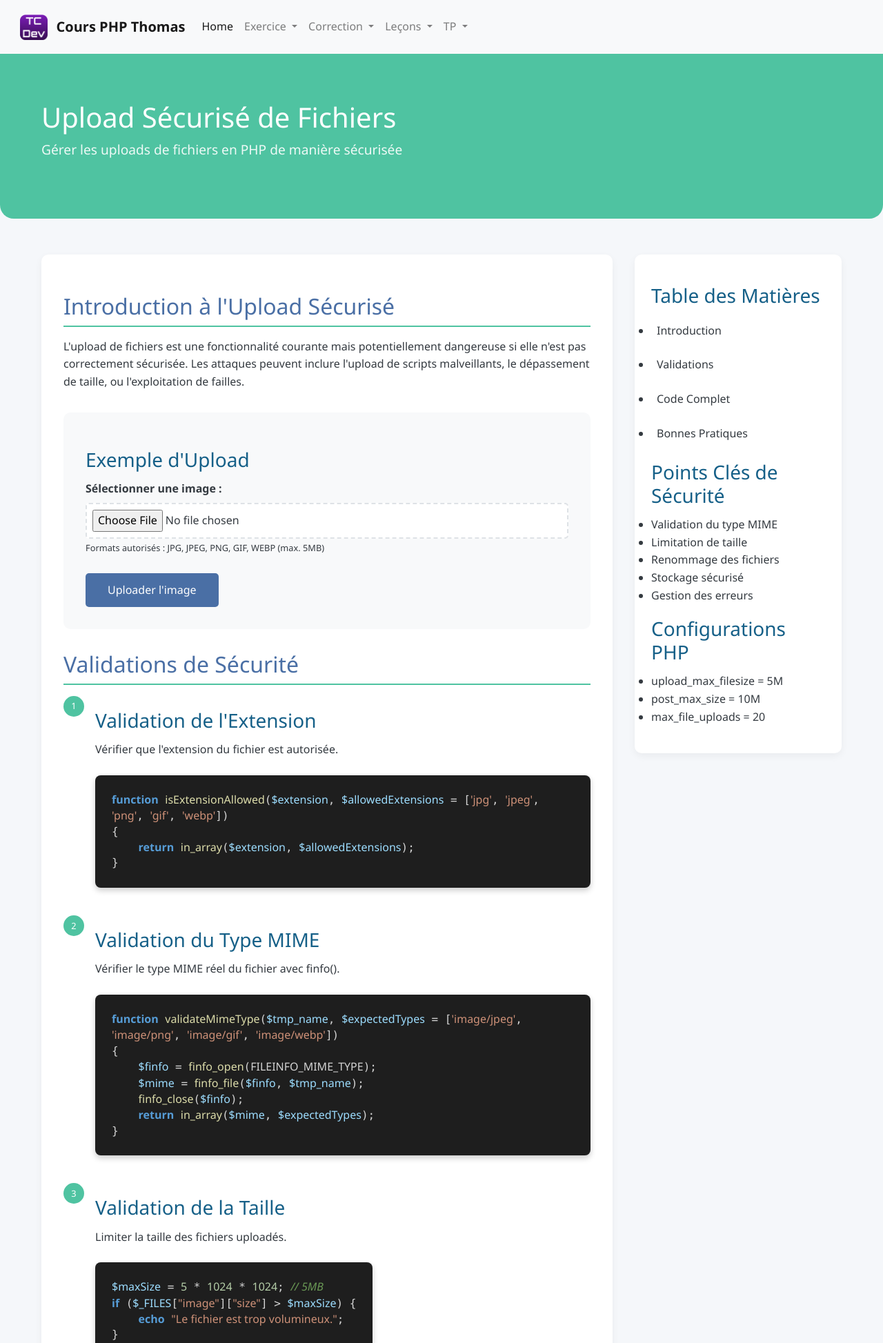
After one commit to Thomasn9/Cours-PHP, a PHP site: page /lessons/upload_fichier.php in a window 1280 px wide. The commit adds this page. Shown: the top 1947 px of the page at 69% size. Run offline with PHP 8.4, Linux system fonts and the light colour scheme; some libraries are stand-ins or nearby versions.

Commit message:
ajout lecons upload fichier

```diff
--- /dev/null
+++ b/lessons/upload_fichier.php
@@ -0,0 +1,569 @@
+<?php
+include "../views/view_header.php";
+include '../vendor/autoload.php';
+
+/**
+ * Méthode qui retourne l'extension d'un fichier
+ * @param string $file nom du fichier
+ * @return string extension du fichier
+ */
+function getFileExtension($file)
+{
+    return strtolower(substr(strrchr($file, '.'), 1));
+}
+
+/**
+ * Méthode qui vérifie si une extension est autorisée
+ * @param string $extension extension du fichier
+ * @param array $allowedExtensions tableau des extensions autorisées
+ * @return bool true si l'extension est autorisée
+ */
+function isExtensionAllowed($extension, $allowedExtensions = ['jpg', 'jpeg', 'png', 'gif', 'webp'])
+{
+    return in_array($extension, $allowedExtensions);
+}
+
+/**
+ * Méthode qui valide le type MIME d'un fichier
+ * @param string $tmp_name chemin temporaire du fichier
+ * @param string $expectedType type MIME attendu
+ * @return bool true si le type MIME est valide
+ */
+function validateMimeType($tmp_name, $expectedTypes = ['image/jpeg', 'image/png', 'image/gif', 'image/webp'])
+{
+    $finfo = finfo_open(FILEINFO_MIME_TYPE);
+    $mime = finfo_file($finfo, $tmp_name);
+    finfo_close($finfo);
+
+    return in_array($mime, $expectedTypes);
+}
+
+$uploadMessage = '';
+$uploadSuccess = false;
+
+if (isset($_POST["submit"]) && isset($_FILES["image"])) {
+    $old_name = $_FILES["image"]["name"];
+    $tmp_name = $_FILES["image"]["tmp_name"];
+    $size = $_FILES["image"]["size"];
+    $error = $_FILES["image"]["error"];
+
+    // Vérifier s'il n'y a pas d'erreur d'upload
+    if ($error !== UPLOAD_ERR_OK) {
+        switch ($error) {
+            case UPLOAD_ERR_INI_SIZE:
+            case UPLOAD_ERR_FORM_SIZE:
+                $uploadMessage = "Le fichier est trop volumineux.";
+                break;
+            case UPLOAD_ERR_PARTIAL:
+                $uploadMessage = "Le fichier n'a été que partiellement uploadé.";
+                break;
+            case UPLOAD_ERR_NO_FILE:
+                $uploadMessage = "Aucun fichier n'a été uploadé.";
+                break;
+            default:
+                $uploadMessage = "Erreur lors de l'upload du fichier.";
+                break;
+        }
+    } else {
+        $ext = getFileExtension($old_name);
+        $new_name = uniqid("img_") . "." . $ext;
+
+        // Définir le répertoire de destination
+        $uploadDir = "../public/asset/";
+
+        // Vérifier si le répertoire existe, sinon le créer
+        if (!is_dir($uploadDir)) {
+            mkdir($uploadDir, 0755, true);
+        }
+
+        $maxSize = 5 * 1024 * 1024; // 5MB
+
+        // Validation de la taille
+        if ($size > $maxSize) {
+            $uploadMessage = "Le fichier est trop volumineux (max: 5MB).";
+        }
+        // Validation de l'extension - CORRECTION : utiliser && au lieu de ||
+        else if (!isExtensionAllowed($ext, ['jpg', 'jpeg', 'png', 'gif', 'webp'])) {
+            $uploadMessage = "Le format de fichier n'est pas autorisé.";
+        }
+        // Validation du type MIME
+        else if (!validateMimeType($tmp_name)) {
+            $uploadMessage = "Le type de fichier n'est pas valide.";
+        }
+        // Vérifier si le fichier est une image réelle
+        else if (!getimagesize($tmp_name)) {
+            $uploadMessage = "Le fichier n'est pas une image valide.";
+        }
+        // Vérifier les caractères spéciaux dans le nom
+        else if (preg_match('/[^\w\.\-]/', $old_name)) {
+            $uploadMessage = "Le nom du fichier contient des caractères non autorisés.";
+        }
+        // Toutes les validations sont passées
+        else {
+            $destination = $uploadDir . $new_name;
+
+            // Déplacer le fichier uploadé
+            if (move_uploaded_file($tmp_name, $destination)) {
+                $uploadMessage = "Fichier uploadé avec succès : " . $new_name;
+                $uploadSuccess = true;
+
+                // Appliquer des permissions sécurisées
+                chmod($destination, 0644);
+            } else {
+                $uploadMessage = "Erreur lors du déplacement du fichier.";
+            }
+        }
+    }
+}
+?>
+
+<!DOCTYPE html>
+<html lang="fr">
+
+<head>
+    <meta charset="UTF-8">
+    <meta name="viewport" content="width=device-width, initial-scale=1.0">
+    <title>Upload Sécurisé de Fichiers</title>
+    <style>
+        :root {
+            --primary: #4a6fa5;
+            --secondary: #166088;
+            --accent: #4fc3a1;
+            --light: #f8f9fa;
+            --dark: #343a40;
+            --success: #28a745;
+            --warning: #ffc107;
+            --danger: #dc3545;
+        }
+
+        * {
+            margin: 0;
+            padding: 0;
+            box-sizing: border-box;
+            font-family: 'Segoe UI', Tahoma, Geneva, Verdana, sans-serif;
+        }
+
+        body {
+            background-color: #f5f7fa;
+            color: var(--dark);
+            line-height: 1.6;
+        }
+
+        .container {
+            max-width: 1200px;
+            margin: 0 auto;
+            padding: 20px;
+        }
+
+        .course-header {
+            background: var(--accent);
+            color: white;
+            padding: 3rem 0;
+            margin-bottom: 2rem;
+            border-radius: 0 0 20px 20px;
+        }
+
+        h1 {
+            font-size: 2.5rem;
+            margin-bottom: 0.5rem;
+        }
+
+        .subtitle {
+            font-size: 1.2rem;
+            opacity: 0.9;
+        }
+
+        .content-grid {
+            display: grid;
+            grid-template-columns: 1fr 300px;
+            gap: 2rem;
+        }
+
+        @media (max-width: 768px) {
+            .content-grid {
+                grid-template-columns: 1fr;
+            }
+        }
+
+        .main-content {
+            background: white;
+            border-radius: 10px;
+            padding: 2rem;
+            box-shadow: 0 4px 12px rgba(0, 0, 0, 0.05);
+        }
+
+        .sidebar {
+            background: white;
+            border-radius: 10px;
+            padding: 1.5rem;
+            box-shadow: 0 4px 12px rgba(0, 0, 0, 0.05);
+            height: fit-content;
+        }
+
+        h2 {
+            color: var(--primary);
+            margin: 1.5rem 0 1rem;
+            padding-bottom: 0.5rem;
+            border-bottom: 2px solid var(--accent);
+        }
+
+        h3 {
+            color: var(--secondary);
+            margin: 1.2rem 0 0.8rem;
+        }
+
+        p {
+            margin-bottom: 1rem;
+        }
+
+        .code-block {
+            background: #1e1e1e;
+            color: #d4d4d4;
+            padding: 1.5rem;
+            border-radius: 8px;
+            margin: 1.5rem 0;
+            overflow-x: auto;
+            font-family: 'Consolas', 'Courier New', monospace;
+            line-height: 1.4;
+            box-shadow: 0 4px 8px rgba(0, 0, 0, 0.2);
+        }
+
+        .code-comment {
+            color: #6a9955;
+            font-style: italic;
+        }
+
+        .code-keyword {
+            color: #569cd6;
+            font-weight: bold;
+        }
+
+        .code-string {
+            color: #ce9178;
+        }
+
+        .code-variable {
+            color: #9cdcfe;
+        }
+
+        .code-function {
+            color: #dcdcaa;
+        }
+
+        .code-number {
+            color: #b5cea8;
+        }
+
+        .upload-form {
+            background: var(--light);
+            padding: 2rem;
+            border-radius: 10px;
+            margin: 2rem 0;
+        }
+
+        .form-group {
+            margin-bottom: 1.5rem;
+        }
+
+        label {
+            display: block;
+            margin-bottom: 0.5rem;
+            font-weight: bold;
+        }
+
+        input[type="file"] {
+            width: 100%;
+            padding: 0.5rem;
+            border: 2px dashed #dee2e6;
+            border-radius: 5px;
+            background: white;
+        }
+
+        button {
+            background: var(--primary);
+            color: white;
+            padding: 0.75rem 2rem;
+            border: none;
+            border-radius: 5px;
+            cursor: pointer;
+            font-size: 1rem;
+        }
+
+        button:hover {
+            background: var(--secondary);
+        }
+
+        .message {
+            padding: 1rem;
+            border-radius: 5px;
+            margin: 1rem 0;
+        }
+
+        .message.success {
+            background: #d4edda;
+            color: #155724;
+            border: 1px solid #c3e6cb;
+        }
+
+        .message.error {
+            background: #f8d7da;
+            color: #721c24;
+            border: 1px solid #f5c6cb;
+        }
+
+        .note {
+            background: #fff9e6;
+            border-left: 4px solid var(--warning);
+            padding: 1rem;
+            margin: 1rem 0;
+            border-radius: 0 4px 4px 0;
+        }
+
+        .tip {
+            background: #e8f4fd;
+            border-left: 4px solid var(--primary);
+            padding: 1rem;
+            margin: 1rem 0;
+            border-radius: 0 4px 4px 0;
+        }
+
+        .warning {
+            background: #ffeaea;
+            border-left: 4px solid var(--danger);
+            padding: 1rem;
+            margin: 1rem 0;
+            border-radius: 0 4px 4px 0;
+        }
+
+        .security-item {
+            display: flex;
+            align-items: flex-start;
+            margin: 1rem 0;
+        }
+
+        .security-icon {
+            background: var(--accent);
+            color: white;
+            width: 30px;
+            height: 30px;
+            border-radius: 50%;
+            display: flex;
+            align-items: center;
+            justify-content: center;
+            margin-right: 1rem;
+            flex-shrink: 0;
+            font-size: 0.8rem;
+        }
+
+        .table-of-contents {
+            list-style-type: none;
+        }
+
+        .table-of-contents li {
+            margin-bottom: 0.5rem;
+        }
+
+        .table-of-contents a {
+            color: var(--dark);
+            text-decoration: none;
+            display: block;
+            padding: 0.5rem;
+            border-radius: 4px;
+            transition: background 0.3s;
+        }
+
+        .table-of-contents a:hover {
+            background: var(--light);
+            color: var(--primary);
+        }
+
+        footer {
+            text-align: center;
+            margin-top: 3rem;
+            padding: 1.5rem;
+            color: #6c757d;
+            border-top: 1px solid #dee2e6;
+        }
+    </style>
+</head>
+
+<body>
+    <header class="course-header">
+        <div class="container">
+            <h1>Upload Sécurisé de Fichiers</h1>
+            <p class="subtitle">Gérer les uploads de fichiers en PHP de manière sécurisée</p>
+        </div>
+    </header>
+
+    <div class="container">
+        <div class="content-grid">
+            <main class="main-content">
+                <section id="introduction">
+                    <h2>Introduction à l'Upload Sécurisé</h2>
+                    <p>L'upload de fichiers est une fonctionnalité courante mais potentiellement dangereuse si elle n'est pas correctement sécurisée. Les attaques peuvent inclure l'upload de scripts malveillants, le dépassement de taille, ou l'exploitation de failles.</p>
+
+                    <div class="upload-form">
+                        <h3>Exemple d'Upload</h3>
+                        <?php if ($uploadMessage): ?>
+                            <div class="message <?php echo $uploadSuccess ? 'success' : 'error'; ?>">
+                                <?php echo $uploadMessage; ?>
+                            </div>
+                        <?php endif; ?>
+
+                        <form action="" method="post" enctype="multipart/form-data">
+                            <div class="form-group">
+                                <label for="image">Sélectionner une image :</label>
+                                <input type="file" name="image" id="image" accept="image/jpeg,image/png,image/gif,image/webp" required>
+                                <small>Formats autorisés : JPG, JPEG, PNG, GIF, WEBP (max. 5MB)</small>
+                            </div>
+                            <button type="submit" name="submit">Uploader l'image</button>
+                        </form>
+                    </div>
+                </section>
+
+                <section id="validations">
+                    <h2>Validations de Sécurité</h2>
+
+                    <div class="security-item">
+                        <div class="security-icon">1</div>
+                        <div>
+                            <h3>Validation de l'Extension</h3>
+                            <p>Vérifier que l'extension du fichier est autorisée.</p>
+                            <div class="code-block">
+                                <span class="code-keyword">function</span> <span class="code-function">isExtensionAllowed</span>(<span class="code-variable">$extension</span>, <span class="code-variable">$allowedExtensions</span> = [<span class="code-string">'jpg'</span>, <span class="code-string">'jpeg'</span>, <span class="code-string">'png'</span>, <span class="code-string">'gif'</span>, <span class="code-string">'webp'</span>])<br>
+                                {<br>
+                                &nbsp;&nbsp;&nbsp;&nbsp;<span class="code-keyword">return</span> <span class="code-function">in_array</span>(<span class="code-variable">$extension</span>, <span class="code-variable">$allowedExtensions</span>);<br>
+                                }
+                            </div>
+                        </div>
+                    </div>
+
+                    <div class="security-item">
+                        <div class="security-icon">2</div>
+                        <div>
+                            <h3>Validation du Type MIME</h3>
+                            <p>Vérifier le type MIME réel du fichier avec finfo().</p>
+                            <div class="code-block">
+                                <span class="code-keyword">function</span> <span class="code-function">validateMimeType</span>(<span class="code-variable">$tmp_name</span>, <span class="code-variable">$expectedTypes</span> = [<span class="code-string">'image/jpeg'</span>, <span class="code-string">'image/png'</span>, <span class="code-string">'image/gif'</span>, <span class="code-string">'image/webp'</span>])<br>
+                                {<br>
+                                &nbsp;&nbsp;&nbsp;&nbsp;<span class="code-variable">$finfo</span> = <span class="code-function">finfo_open</span>(<span class="code-class">FILEINFO_MIME_TYPE</span>);<br>
+                                &nbsp;&nbsp;&nbsp;&nbsp;<span class="code-variable">$mime</span> = <span class="code-function">finfo_file</span>(<span class="code-variable">$finfo</span>, <span class="code-variable">$tmp_name</span>);<br>
+                                &nbsp;&nbsp;&nbsp;&nbsp;<span class="code-function">finfo_close</span>(<span class="code-variable">$finfo</span>);<br>
+                                &nbsp;&nbsp;&nbsp;&nbsp;<span class="code-keyword">return</span> <span class="code-function">in_array</span>(<span class="code-variable">$mime</span>, <span class="code-variable">$expectedTypes</span>);<br>
+                                }
+                            </div>
+                        </div>
+                    </div>
+
+                    <div class="security-item">
+                        <div class="security-icon">3</div>
+                        <div>
+                            <h3>Validation de la Taille</h3>
+                            <p>Limiter la taille des fichiers uploadés.</p>
+                            <div class="code-block">
+                                <span class="code-variable">$maxSize</span> = <span class="code-number">5</span> * <span class="code-number">1024</span> * <span class="code-number">1024</span>; <span class="code-comment">// 5MB</span><br>
+                                <span class="code-keyword">if</span> (<span class="code-variable">$_FILES</span>[<span class="code-string">"image"</span>][<span class="code-string">"size"</span>] &gt; <span class="code-variable">$maxSize</span>) {<br>
+                                &nbsp;&nbsp;&nbsp;&nbsp;<span class="code-keyword">echo</span> <span class="code-string">"Le fichier est trop volumineux."</span>;<br>
+                                }
+                            </div>
+                        </div>
+                    </div>
+                </section>
+
+                <section id="code-complet">
+                    <h2>Code Complet Sécurisé</h2>
+                    <div class="code-block">
+                        <span class="code-comment">// Vérification de l'upload</span><br>
+                        <span class="code-keyword">if</span> (<span class="code-function">isset</span>(<span class="code-variable">$_POST</span>[<span class="code-string">"submit"</span>]) &amp;&amp; <span class="code-function">isset</span>(<span class="code-variable">$_FILES</span>[<span class="code-string">"image"</span>])) {<br>
+                        &nbsp;&nbsp;&nbsp;&nbsp;<span class="code-variable">$old_name</span> = <span class="code-variable">$_FILES</span>[<span class="code-string">"image"</span>][<span class="code-string">"name"</span>];<br>
+                        &nbsp;&nbsp;&nbsp;&nbsp;<span class="code-variable">$tmp_name</span> = <span class="code-variable">$_FILES</span>[<span class="code-string">"image"</span>][<span class="code-string">"tmp_name"</span>];<br>
+                        &nbsp;&nbsp;&nbsp;&nbsp;<span class="code-variable">$size</span> = <span class="code-variable">$_FILES</span>[<span class="code-string">"image"</span>][<span class="code-string">"size"</span>];<br>
+                        <br>
+                        &nbsp;&nbsp;&nbsp;&nbsp;<span class="code-variable">$ext</span> = <span class="code-function">getFileExtension</span>(<span class="code-variable">$old_name</span>);<br>
+                        &nbsp;&nbsp;&nbsp;&nbsp;<span class="code-variable">$new_name</span> = <span class="code-function">uniqid</span>(<span class="code-string">"img_"</span>) . <span class="code-string">"."</span> . <span class="code-variable">$ext</span>;<br>
+                        <br>
+                        &nbsp;&nbsp;&nbsp;&nbsp;<span class="code-variable">$maxSize</span> = <span class="code-number">5</span> * <span class="code-number">1024</span> * <span class="code-number">1024</span>; <span class="code-comment">// 5MB</span><br>
+                        <br>
+                        &nbsp;&nbsp;&nbsp;&nbsp;<span class="code-comment">// Validations multiples</span><br>
+                        &nbsp;&nbsp;&nbsp;&nbsp;<span class="code-keyword">if</span> (<span class="code-variable">$size</span> &gt; <span class="code-variable">$maxSize</span>) {<br>
+                        &nbsp;&nbsp;&nbsp;&nbsp;&nbsp;&nbsp;&nbsp;&nbsp;<span class="code-variable">$uploadMessage</span> = <span class="code-string">"Le fichier est trop volumineux."</span>;<br>
+                        &nbsp;&nbsp;&nbsp;&nbsp;} <span class="code-keyword">else if</span> (!<span class="code-function">isExtensionAllowed</span>(<span class="code-variable">$ext</span>)) {<br>
+                        &nbsp;&nbsp;&nbsp;&nbsp;&nbsp;&nbsp;&nbsp;&nbsp;<span class="code-variable">$uploadMessage</span> = <span class="code-string">"Format non autorisé."</span>;<br>
+                        &nbsp;&nbsp;&nbsp;&nbsp;} <span class="code-keyword">else if</span> (!<span class="code-function">validateMimeType</span>(<span class="code-variable">$tmp_name</span>)) {<br>
+                        &nbsp;&nbsp;&nbsp;&nbsp;&nbsp;&nbsp;&nbsp;&nbsp;<span class="code-variable">$uploadMessage</span> = <span class="code-string">"Type MIME invalide."</span>;<br>
+                        &nbsp;&nbsp;&nbsp;&nbsp;} <span class="code-keyword">else</span> {<br>
+                        &nbsp;&nbsp;&nbsp;&nbsp;&nbsp;&nbsp;&nbsp;&nbsp;<span class="code-comment">// Upload sécurisé</span><br>
+                        &nbsp;&nbsp;&nbsp;&nbsp;&nbsp;&nbsp;&nbsp;&nbsp;<span class="code-function">move_uploaded_file</span>(<span class="code-variable">$tmp_name</span>, <span class="code-string">"../public/asset/"</span> . <span class="code-variable">$new_name</span>);<br>
+                        &nbsp;&nbsp;&nbsp;&nbsp;}<br>
+                        }
+                    </div>
+                </section>
+
+                <section id="bonnes-pratiques">
+                    <h2>Bonnes Pratiques</h2>
+
+                    <div class="tip">
+                        <h3>✅ À Faire</h3>
+                        <ul>
+                            <li><strong>Renommer les fichiers</strong> : Utiliser un nom unique généré</li>
+                            <li><strong>Valider le type MIME</strong> : Avec finfo() ou exif_imagetype()</li>
+                            <li><strong>Limiter la taille</strong> : Configurer upload_max_filesize dans php.ini</li>
+                            <li><strong>Stockage sécurisé</strong> : Hors de la racine web si possible</li>
+                            <li><strong>Permissions</strong> : 0644 pour les fichiers uploadés</li>
+                        </ul>
+                    </div>
+
+                    <div class="warning">
+                        <h3>❌ À Éviter</h3>
+                        <ul>
+                            <li><strong>Faire confiance au nom de fichier</strong> : Toujours le renommer</li>
+                            <li><strong>Valider seulement l'extension</strong> : Facile à contourner</li>
+                            <li><strong>Stocker dans la racine web</strong> : Risque d'exécution</li>
+                            <li><strong>Oublier les erreurs d'upload</strong> : Vérifier $_FILES['error']</li>
+                        </ul>
+                    </div>
+                </section>
+            </main>
+
+            <aside class="sidebar">
+                <div class="table-of-contents">
+                    <h3>Table des Matières</h3>
+                    <ul>
+                        <li><a href="#introduction">Introduction</a></li>
+                        <li><a href="#validations">Validations</a></li>
+                        <li><a href="#code-complet">Code Complet</a></li>
+                        <li><a href="#bonnes-pratiques">Bonnes Pratiques</a></li>
+                    </ul>
+                </div>
+
+                <div class="key-points">
+                    <h3>Points Clés de Sécurité</h3>
+                    <ul>
+                        <li>Validation du type MIME</li>
+                        <li>Limitation de taille</li>
+                        <li>Renommage des fichiers</li>
+                        <li>Stockage sécurisé</li>
+                        <li>Gestion des erreurs</li>
+                    </ul>
+                </div>
+
+                <div class="resources">
+                    <h3>Configurations PHP</h3>
+                    <ul>
+                        <li>upload_max_filesize = 5M</li>
+                        <li>post_max_size = 10M</li>
+                        <li>max_file_uploads = 20</li>
+                    </ul>
+                </div>
+            </aside>
+        </div>
+    </div>
+
+    <footer>
+        <div class="container">
+            <p>Cours sur l'upload sécurisé de fichiers - Projet Recueil de Cours</p>
+        </div>
+    </footer>
+</body>
+
+</html>
--- a/views/view_header.php
+++ b/views/view_header.php
@@ -90,6 +90,7 @@
               <a class="dropdown-item" href="/lessons/bindparam.php">BindParam</a>
               <a class="dropdown-item" href="/lessons/mdp_regex.php">Regex sur Mots de passe</a>
               <a class="dropdown-item" href="/lessons/add_image.php">Ajout de fichier dans un form</a>
+              <a class="dropdown-item" href="/lessons/upload_fichier.php">Upload de fichier et sécuriter</a>
             </div>
           </li>
           <!-- ================================================\\TP//============================================================= -->
```
